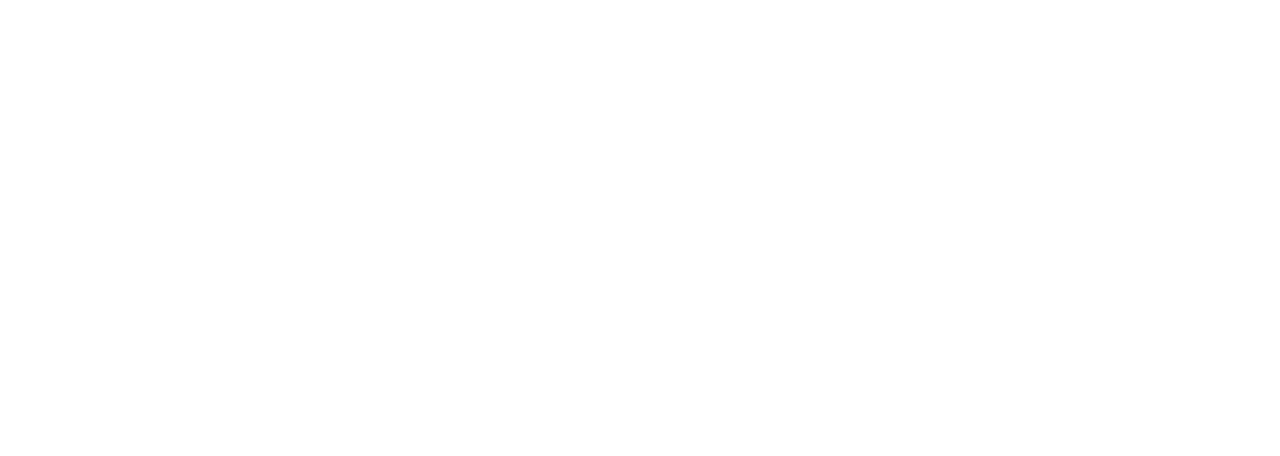
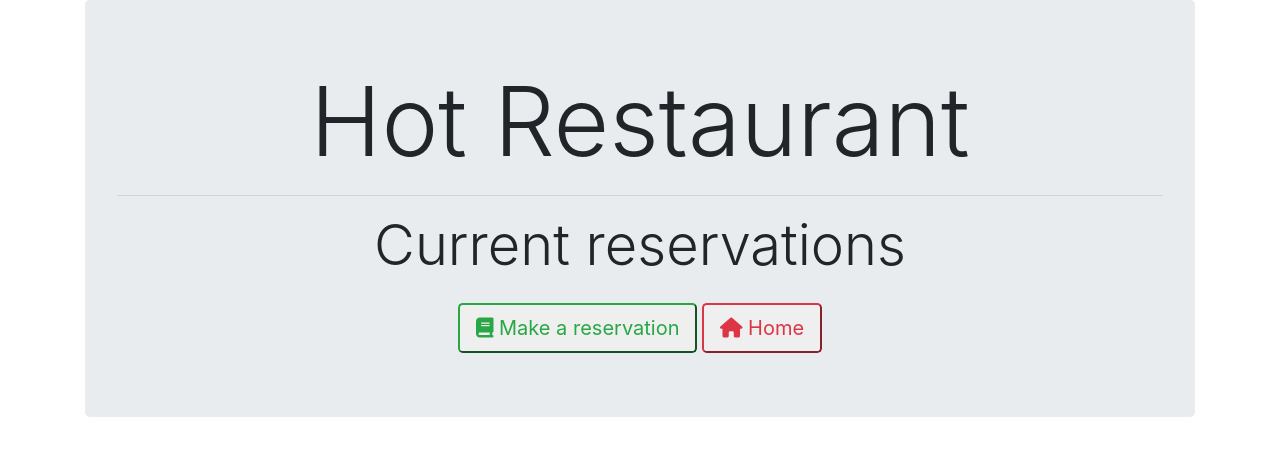
Before and after one commit to tallglassof-milkjake/hot_restaurant, a website: page tables.html in a window 1280 px wide. Drawn offline with nearby package versions, Linux system fonts and the light colour scheme.

Commit message:
adding html to current reservations page

```diff
--- a/tables.html
+++ b/tables.html
@@ -9,6 +9,26 @@
     <script src="https://kit.fontawesome.com/b86300fd7f.js" crossorigin="anonymous"></script>
 </head>
 <body>
+    <div class="container">
+        <div class="jumbotron text-center">
+            <h1 class="display-1">Hot Restaurant</h1>
+            <hr>
+            <h2 class="display-4 pb-3">Current reservations</h2>
+
+            <a href="reserve.html">
+                <button type="button" class="ml-2 btn-lg btn-outline-success"><i class="fas fa-book"></i> Make a reservation</button>
+            </a>
+            <a href="index.html">
+                <button type="button" class="mr-2 btn-lg btn-outline-danger"><i class="fas fa-home"></i> Home</button>
+            </a>
+        </div>
+
+        <div class="row">
+            <div class="col">
+
+            </div>
+        </div>
+    </div>
 
 
     <script src="https://code.jquery.com/jquery-3.5.1.slim.min.js" integrity="sha384-DfXdz2htPH0lsSSs5nCTpuj/zy4C+OGpamoFVy38MVBnE+IbbVYUew+OrCXaRkfj" crossorigin="anonymous"></script>
```
